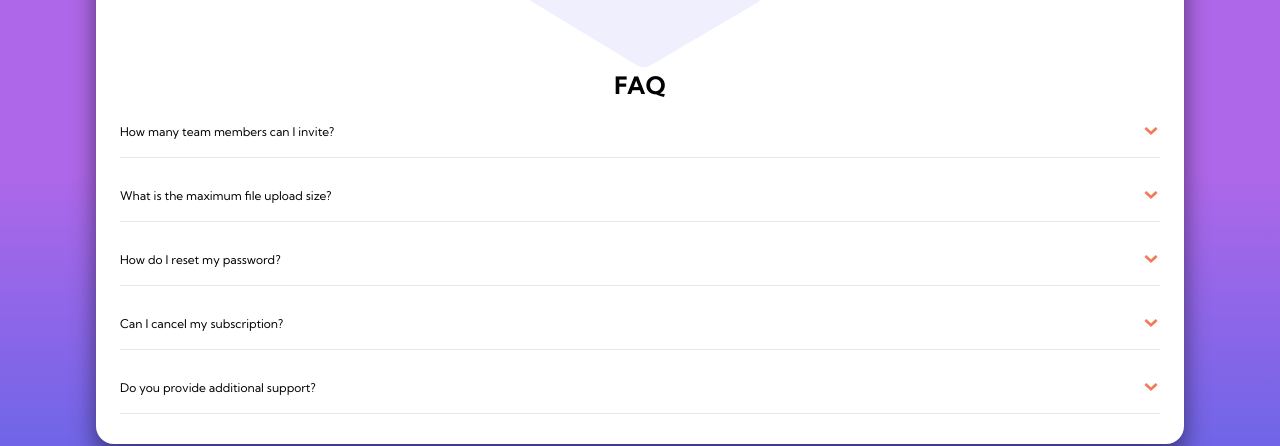
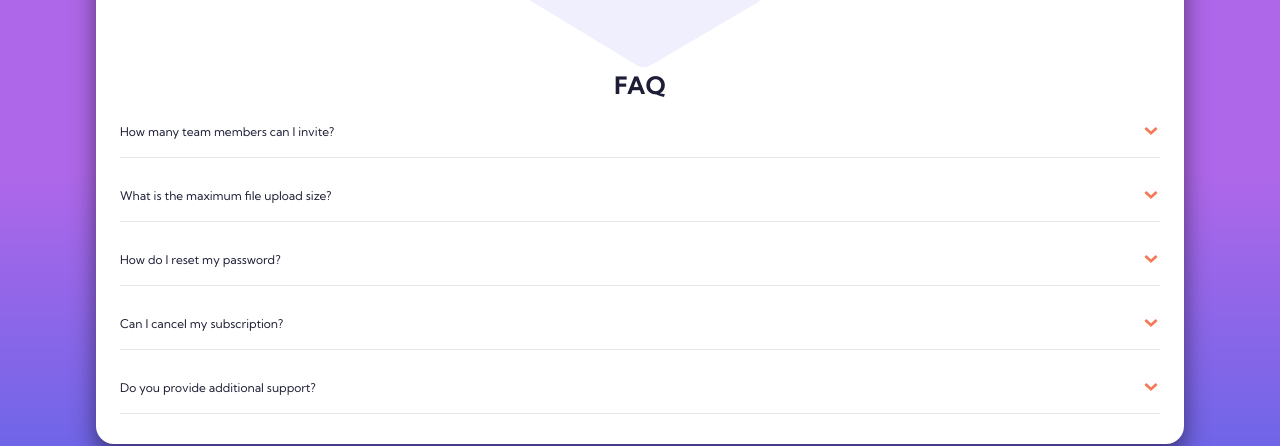
Before and after one commit to sarrietav-frontendmentor/accordion-card, a website: page index.html in a window 1280 px wide. Shown: the part 308-754 px from the top of the page. Drawn offline with Linux system fonts and the light colour scheme.

Commit message:
minor(card): add font colors

```diff
--- a/sass/main.scss
+++ b/sass/main.scss
@@ -53,6 +53,10 @@ body {
   padding: 2rem;
 
   width: 85%;
+
+  &__header {
+    color: $primary-text-blue;
+  }
 }
 
 .accordion {
@@ -70,6 +74,8 @@ body {
     display: flex;
     justify-content: space-between;
     align-items: center;
+
+    color: $primary-text-blue;
 
     &::after {
       content: '';
@@ -107,5 +113,7 @@ body {
     opacity: 1;
     height: auto;
     margin-top: 1rem;
+
+    color: $very-grayish-blue;
   }
 }
```
Also changed, not shown: css/style.css.
